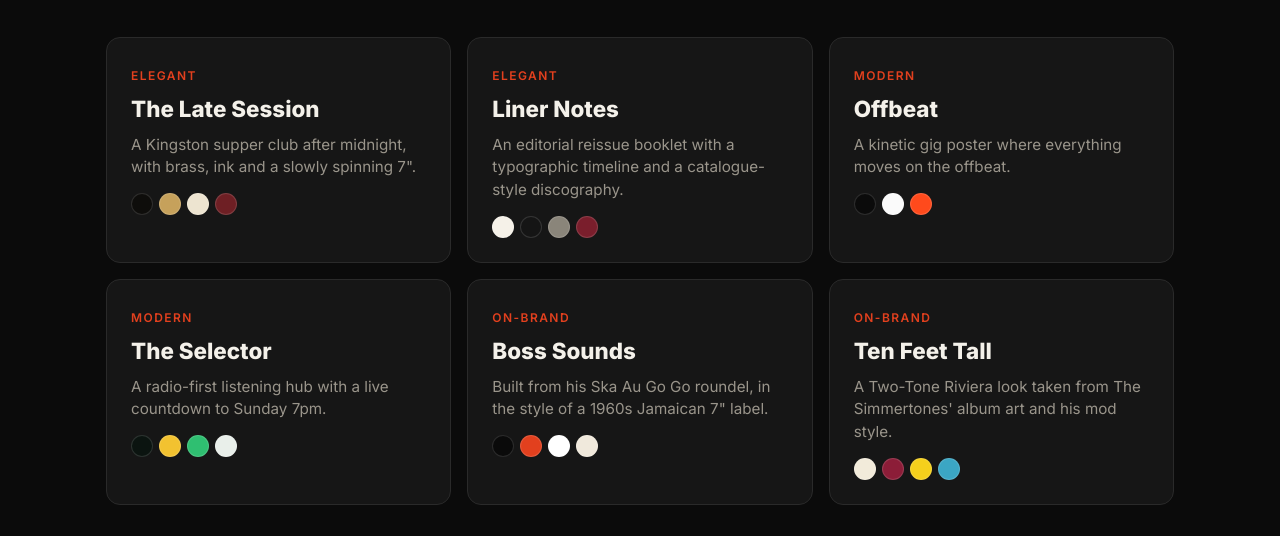
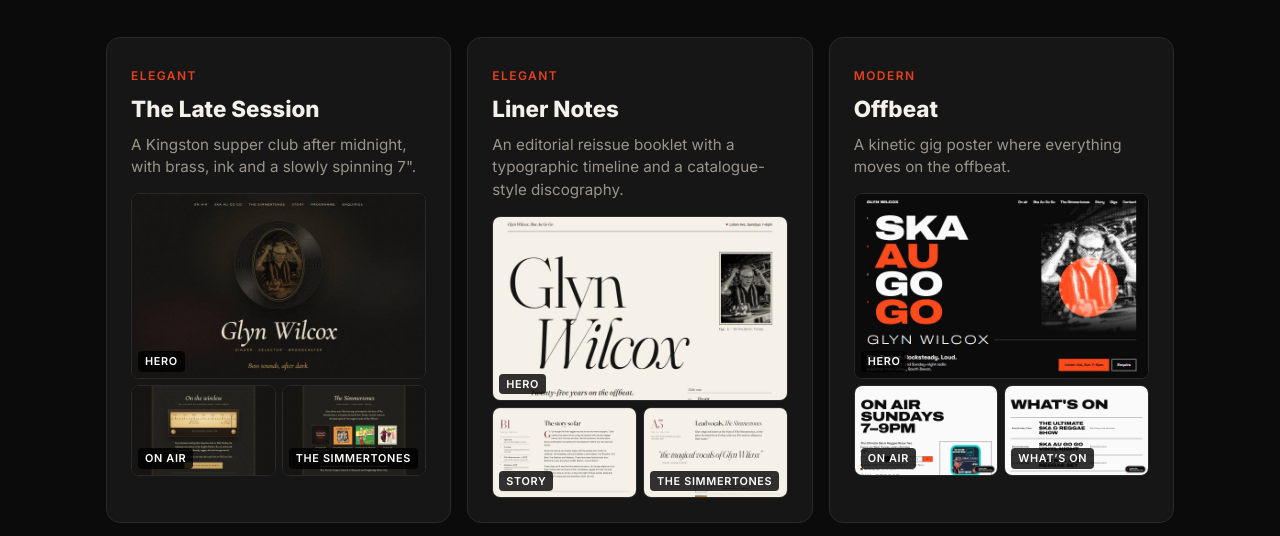
Before and after one commit to michal-ciechan/glyn-wilcox, a plain HTML site: page index.html in a window 1280 px wide. Shown: the part 191-727 px from the top of the page. Drawn offline with Linux system fonts and the light colour scheme.

Commit message:
Gallery: replace colour swatches with section screenshots per concept
Co-Authored-By: Claude Opus 5.5 <noreply@anthropic.com>

```diff
--- a/index.html
+++ b/index.html
@@ -15,16 +15,20 @@
   h1 { font-size:clamp(2rem,6vw,3.5rem); font-weight:800; margin:0 0 8px; letter-spacing:-.02em; }
   h1 span { color:var(--accent); }
   p.lead { color:var(--muted); max-width:60ch; margin:0 0 40px; }
-  .grid { display:grid; grid-template-columns:repeat(auto-fill,minmax(300px,1fr)); gap:16px; }
+  .grid { display:grid; grid-template-columns:repeat(auto-fill,minmax(min(100%,330px),1fr)); gap:16px; }
   a.card { display:block; background:var(--card); border:1px solid var(--line); border-radius:14px; padding:24px; color:inherit; text-decoration:none; transition:transform .2s, border-color .2s; }
   a.card:hover, a.card:focus-visible { transform:translateY(-3px); border-color:var(--accent); outline:none; }
   .tag { font-size:.75rem; text-transform:uppercase; letter-spacing:.12em; color:var(--accent); font-weight:600; }
   .card h2 { margin:6px 0 8px; font-size:1.4rem; }
   .card p { margin:0 0 14px; color:var(--muted); font-size:.95rem; }
-  .sw { display:flex; gap:6px; }
-  .sw i { width:22px; height:22px; border-radius:50%; border:1px solid #ffffff22; }
+  .shots { display:grid; grid-template-columns:1fr 1fr; gap:6px; margin-top:4px; }
+  .shots figure { margin:0; position:relative; border-radius:8px; overflow:hidden; border:1px solid var(--line); background:#000; }
+  .shots .s1 { grid-column:1 / -1; }
+  .shots img { display:block; width:100%; height:auto; aspect-ratio:16/10; object-fit:cover; transition:transform .4s; }
+  a.card:hover .shots img { transform:scale(1.03); }
+  .shots figcaption { position:absolute; left:6px; bottom:6px; font-size:.68rem; font-weight:600; letter-spacing:.06em; text-transform:uppercase; background:#000c; color:#fff; padding:2px 7px; border-radius:4px; }
   footer { margin-top:48px; color:var(--muted); font-size:.85rem; }
-  @media (prefers-reduced-motion:reduce){ a.card{transition:none;} }
+  @media (prefers-reduced-motion:reduce){ a.card,.shots img{transition:none;} }
 </style>
 </head>
 <body>
@@ -32,12 +36,12 @@
   <h1>Glyn Wilcox <span>·</span> Ska Au Go Go</h1>
   <p class="lead">Six website concepts for a Torbay ska singer, vinyl DJ and Palm Torbay radio presenter. Two elegant, two modern, two built from his own branding.</p>
   <div class="grid">
-    <a class="card" href="samples/late-session/"><span class="tag">Elegant</span><h2>The Late Session</h2><p>A Kingston supper club after midnight, with brass, ink and a slowly spinning 7".</p><div class="sw"><i style="background:#0E0D0B"></i><i style="background:#C6A15B"></i><i style="background:#EDE4D0"></i><i style="background:#6E1F24"></i></div></a>
-    <a class="card" href="samples/liner-notes/"><span class="tag">Elegant</span><h2>Liner Notes</h2><p>An editorial reissue booklet with a typographic timeline and a catalogue-style discography.</p><div class="sw"><i style="background:#F5F1E8"></i><i style="background:#151515"></i><i style="background:#8A857A"></i><i style="background:#7A1E2C"></i></div></a>
-    <a class="card" href="samples/offbeat/"><span class="tag">Modern</span><h2>Offbeat</h2><p>A kinetic gig poster where everything moves on the offbeat.</p><div class="sw"><i style="background:#0B0B0B"></i><i style="background:#FAFAFA"></i><i style="background:#FF4A1C"></i></div></a>
-    <a class="card" href="samples/selector/"><span class="tag">Modern</span><h2>The Selector</h2><p>A radio-first listening hub with a live countdown to Sunday 7pm.</p><div class="sw"><i style="background:#0B1410"></i><i style="background:#F2C230"></i><i style="background:#2FBF71"></i><i style="background:#E9EFEA"></i></div></a>
-    <a class="card" href="samples/boss-sounds/"><span class="tag">On-brand</span><h2>Boss Sounds</h2><p>Built from his Ska Au Go Go roundel, in the style of a 1960s Jamaican 7" label.</p><div class="sw"><i style="background:#0A0A0A"></i><i style="background:#E2401E"></i><i style="background:#FFFFFF"></i><i style="background:#F0E9DC"></i></div></a>
-    <a class="card" href="samples/ten-feet-tall/"><span class="tag">On-brand</span><h2>Ten Feet Tall</h2><p>A Two-Tone Riviera look taken from The Simmertones' album art and his mod style.</p><div class="sw"><i style="background:#F2EBDA"></i><i style="background:#8C1D38"></i><i style="background:#F5D01C"></i><i style="background:#3BA6C4"></i></div></a>
+    <a class="card" href="samples/late-session/"><span class="tag">Elegant</span><h2>The Late Session</h2><p>A Kingston supper club after midnight, with brass, ink and a slowly spinning 7".</p><div class="shots"><figure class="s1"><img src="shots/late-session-1.jpg" alt="The Late Session: Hero section" width="640" height="400" loading="lazy"><figcaption>Hero</figcaption></figure><figure class="s2"><img src="shots/late-session-2.jpg" alt="The Late Session: On air section" width="640" height="400" loading="lazy"><figcaption>On air</figcaption></figure><figure class="s3"><img src="shots/late-session-3.jpg" alt="The Late Session: The Simmertones section" width="640" height="400" loading="lazy"><figcaption>The Simmertones</figcaption></figure></div></a>
+    <a class="card" href="samples/liner-notes/"><span class="tag">Elegant</span><h2>Liner Notes</h2><p>An editorial reissue booklet with a typographic timeline and a catalogue-style discography.</p><div class="shots"><figure class="s1"><img src="shots/liner-notes-1.jpg" alt="Liner Notes: Hero section" width="640" height="400" loading="lazy"><figcaption>Hero</figcaption></figure><figure class="s2"><img src="shots/liner-notes-2.jpg" alt="Liner Notes: Story section" width="640" height="400" loading="lazy"><figcaption>Story</figcaption></figure><figure class="s3"><img src="shots/liner-notes-3.jpg" alt="Liner Notes: The Simmertones section" width="640" height="400" loading="lazy"><figcaption>The Simmertones</figcaption></figure></div></a>
+    <a class="card" href="samples/offbeat/"><span class="tag">Modern</span><h2>Offbeat</h2><p>A kinetic gig poster where everything moves on the offbeat.</p><div class="shots"><figure class="s1"><img src="shots/offbeat-1.jpg" alt="Offbeat: Hero section" width="640" height="400" loading="lazy"><figcaption>Hero</figcaption></figure><figure class="s2"><img src="shots/offbeat-2.jpg" alt="Offbeat: On air section" width="640" height="400" loading="lazy"><figcaption>On air</figcaption></figure><figure class="s3"><img src="shots/offbeat-3.jpg" alt="Offbeat: What’s on section" width="640" height="400" loading="lazy"><figcaption>What’s on</figcaption></figure></div></a>
+    <a class="card" href="samples/selector/"><span class="tag">Modern</span><h2>The Selector</h2><p>A radio-first listening hub with a live countdown to Sunday 7pm.</p><div class="shots"><figure class="s1"><img src="shots/selector-1.jpg" alt="The Selector: Hero section" width="640" height="400" loading="lazy"><figcaption>Hero</figcaption></figure><figure class="s2"><img src="shots/selector-2.jpg" alt="The Selector: DJ nights section" width="640" height="400" loading="lazy"><figcaption>DJ nights</figcaption></figure><figure class="s3"><img src="shots/selector-3.jpg" alt="The Selector: The Simmertones section" width="640" height="400" loading="lazy"><figcaption>The Simmertones</figcaption></figure></div></a>
+    <a class="card" href="samples/boss-sounds/"><span class="tag">On-brand</span><h2>Boss Sounds</h2><p>Built from his Ska Au Go Go roundel, in the style of a 1960s Jamaican 7" label.</p><div class="shots"><figure class="s1"><img src="shots/boss-sounds-1.jpg" alt="Boss Sounds: Hero section" width="640" height="400" loading="lazy"><figcaption>Hero</figcaption></figure><figure class="s2"><img src="shots/boss-sounds-2.jpg" alt="Boss Sounds: On air section" width="640" height="400" loading="lazy"><figcaption>On air</figcaption></figure><figure class="s3"><img src="shots/boss-sounds-3.jpg" alt="Boss Sounds: What’s on section" width="640" height="400" loading="lazy"><figcaption>What’s on</figcaption></figure></div></a>
+    <a class="card" href="samples/ten-feet-tall/"><span class="tag">On-brand</span><h2>Ten Feet Tall</h2><p>A Two-Tone Riviera look taken from The Simmertones' album art and his mod style.</p><div class="shots"><figure class="s1"><img src="shots/ten-feet-tall-1.jpg" alt="Ten Feet Tall: Hero section" width="640" height="400" loading="lazy"><figcaption>Hero</figcaption></figure><figure class="s2"><img src="shots/ten-feet-tall-2.jpg" alt="Ten Feet Tall: Ska Au Go Go section" width="640" height="400" loading="lazy"><figcaption>Ska Au Go Go</figcaption></figure><figure class="s3"><img src="shots/ten-feet-tall-3.jpg" alt="Ten Feet Tall: The Simmertones section" width="640" height="400" loading="lazy"><figcaption>The Simmertones</figcaption></figure></div></a>
   </div>
   <footer>Concept samples. Facts come from public sources; items marked [Placeholder] are not real data.</footer>
 </main>
```
Also changed, not shown: shots/boss-sounds-1.jpg (added), shots/boss-sounds-2.jpg (added), shots/boss-sounds-3.jpg (added), shots/late-session-1.jpg (added), shots/late-session-2.jpg (added), shots/late-session-3.jpg (added), shots/liner-notes-1.jpg (added), shots/liner-notes-2.jpg (added), shots/liner-notes-3.jpg (added), shots/offbeat-1.jpg (added), shots/offbeat-2.jpg (added), shots/offbeat-3.jpg (added), shots/selector-1.jpg (added), shots/selector-2.jpg (added), 4 more files.
